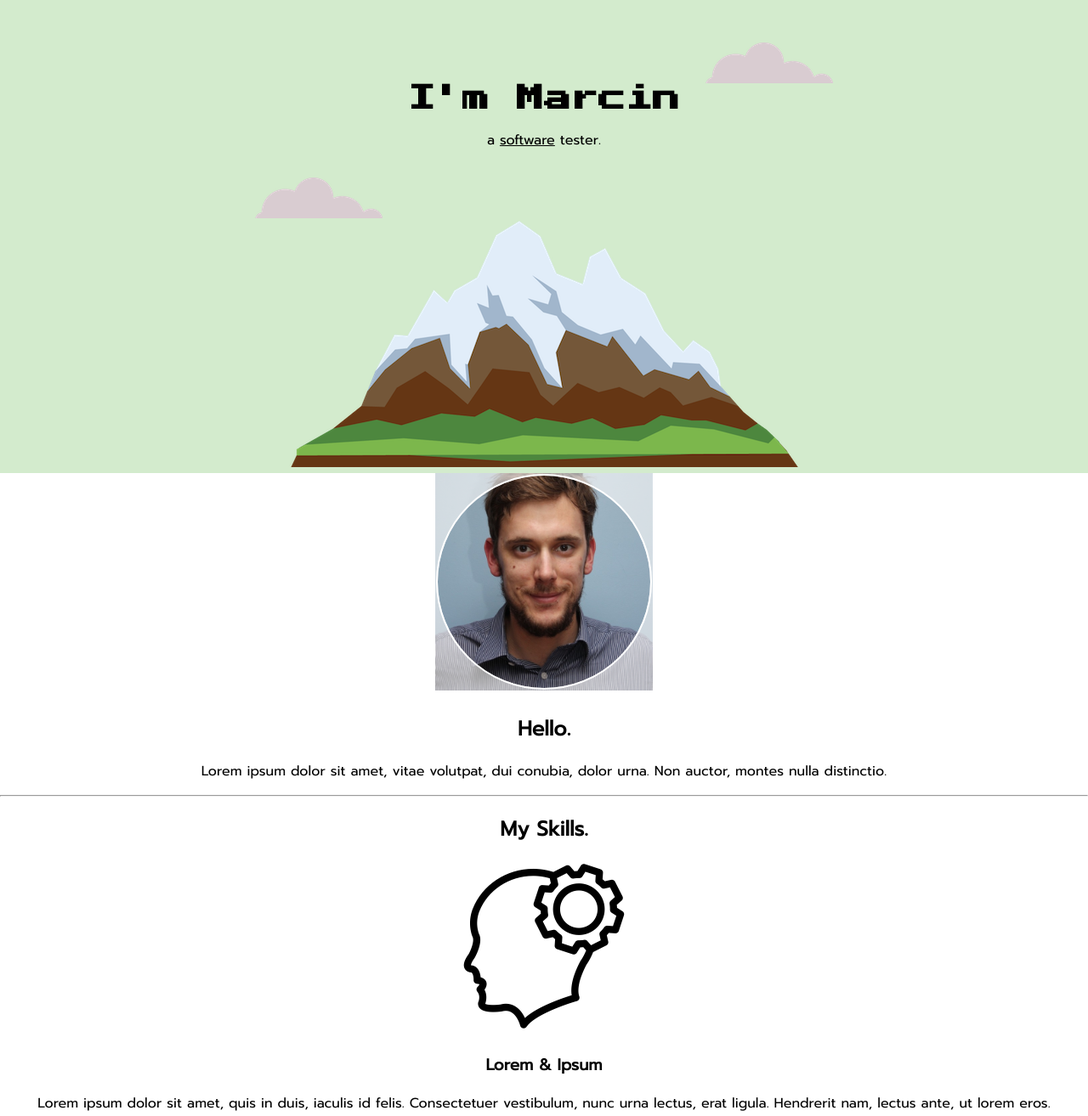
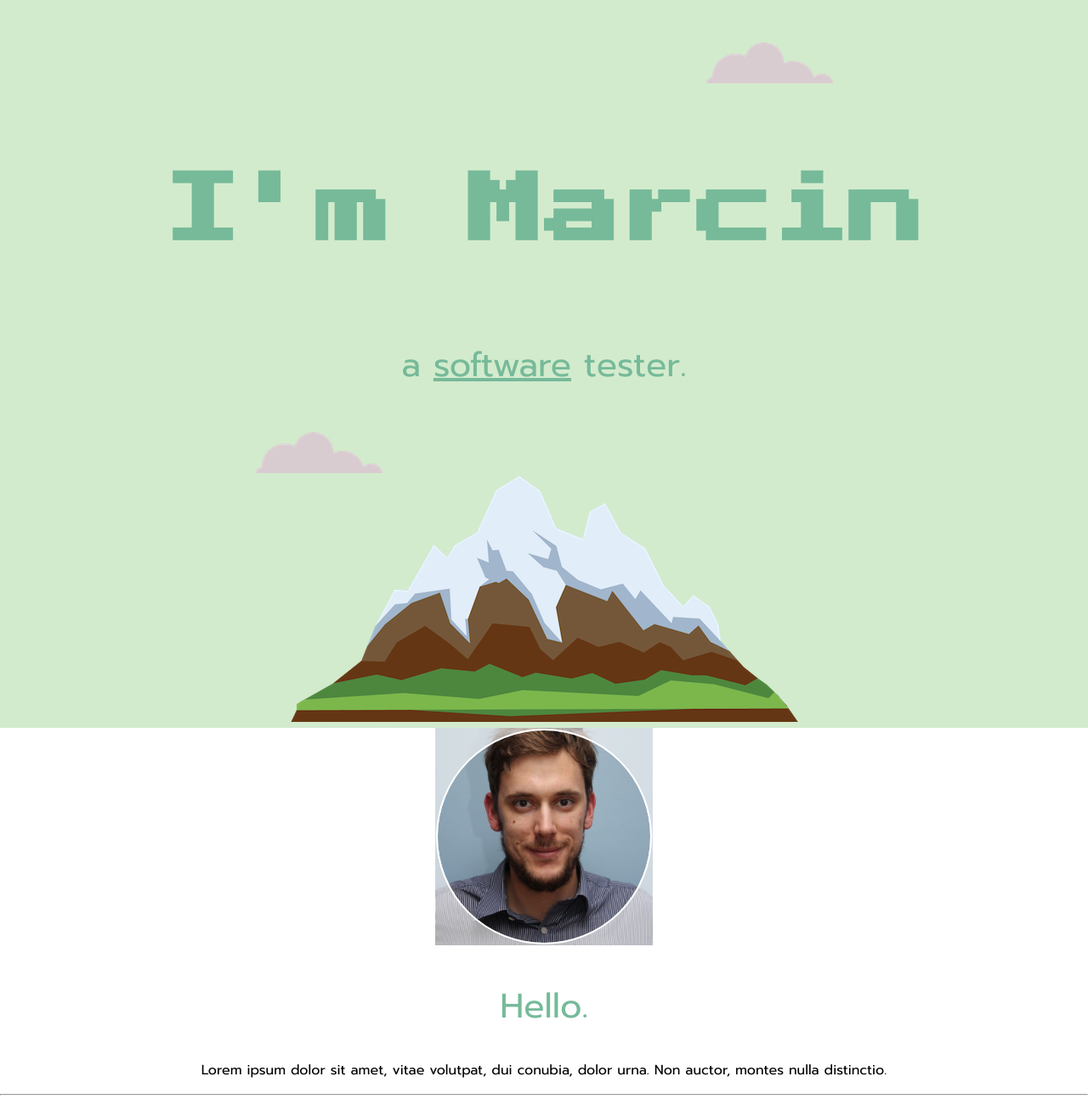
Before and after one commit to mgoszcz/100days, a plain HTML site: page day_44_css_intermediate/CSS - My Site/index.html in a window 1280 px wide. Shown: the top 1314 px of the page at 85% size. Drawn offline with Linux system fonts and the light colour scheme.

Commit message:
day 44 continue

```diff
--- a/day_44_css_intermediate/CSS - My Site/css/styles.css
+++ b/day_44_css_intermediate/CSS - My Site/css/styles.css
@@ -5,10 +5,26 @@ body {
 }
 
 h1 {
-    margin-top: 0px;
+    font-size: 5.6rem;  /*16px = 100% = 1rem*/
+    margin-top: 50px auto 0 auto; /*centered, without bottom margin, order: top right bottom left*/
     font-family: 'Press Start 2P', cursive;
+    color: #76BA99;
+    line-height: 2;
 }
 
+h2 {
+    font-size: 2.5rem;
+    color: #76BA99;
+    font-weight: normal;
+}
+
+h3 {
+    color: #CED89E;
+}
+
+a {
+    color: #CED89E;
+}
 
 .top-container {
     background-color: #D3EBCD;
--- a/day_44_css_intermediate/CSS - My Site/index.html
+++ b/day_44_css_intermediate/CSS - My Site/index.html
@@ -13,7 +13,7 @@
     <div class="top-container">
         <img class="top-cloud" src="images/cloud.png">
         <h1>I'm Marcin</h1>
-        <p>a <span class="underline">software</span> tester.</p>
+        <h2>a <span class="underline">software</span> tester.</h2>
         <img class="bottom-cloud" src="images/cloud.png">
         <img src="images/mountain.png"alt="mountain-png">
     </div>
```
